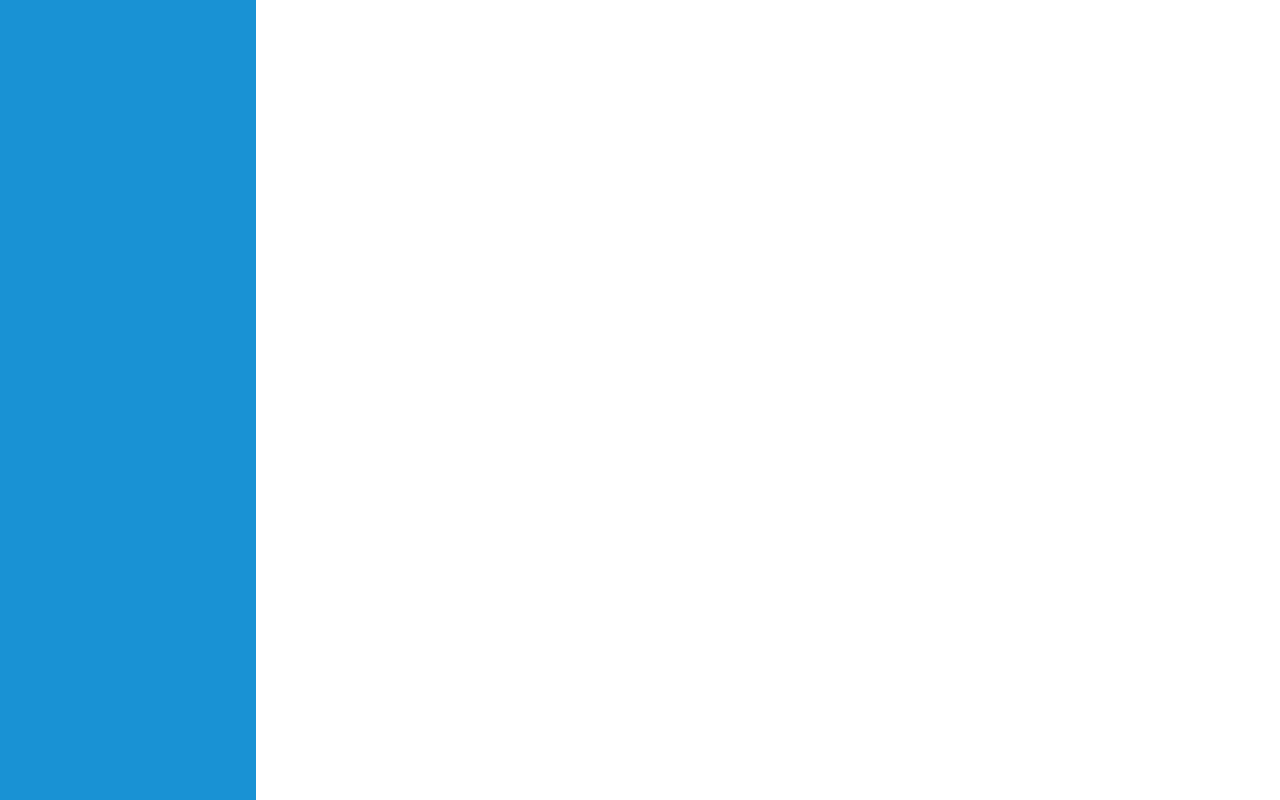
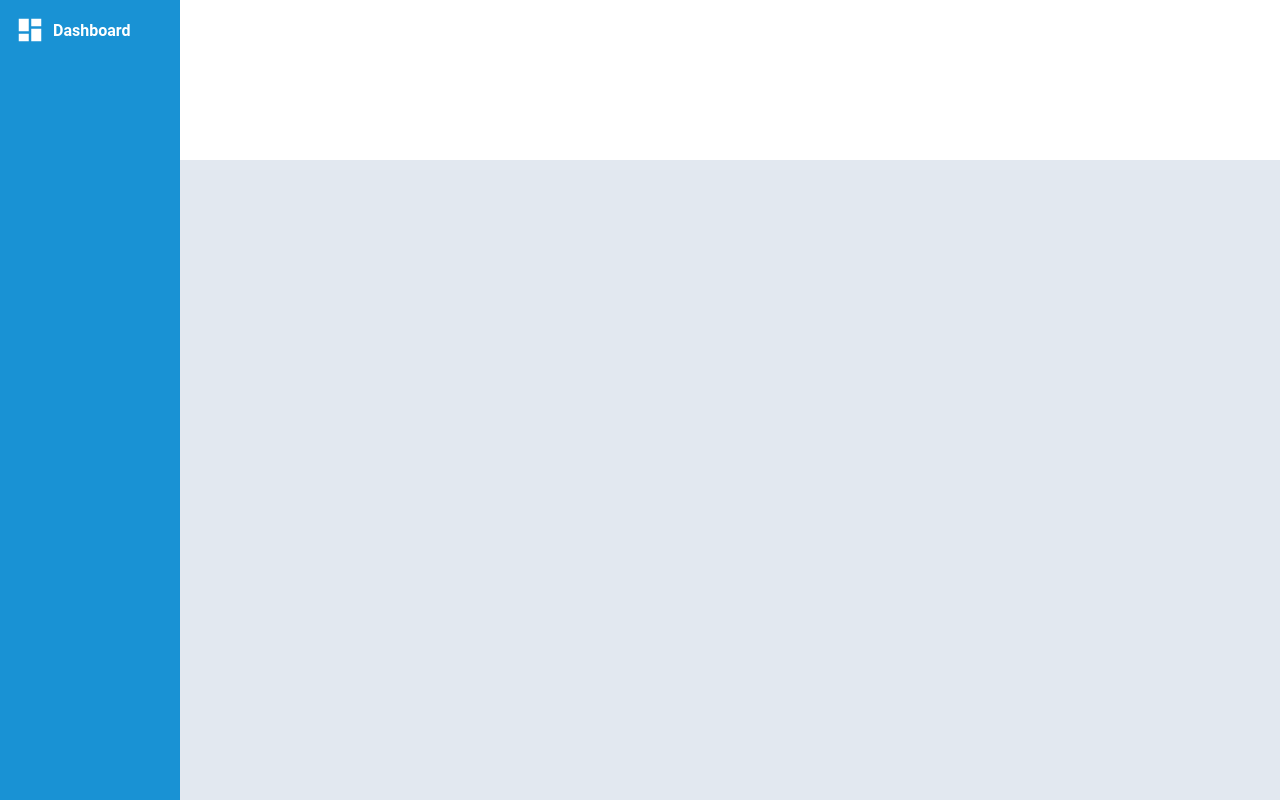
Before and after one commit to billyx86/admin-dashboard, a plain HTML site: page index.html in a window 1280 px wide. Drawn offline with Linux system fonts and the light colour scheme.

Commit message:
Add dashboard logo

```diff
--- a/index.html
+++ b/index.html
@@ -8,7 +8,12 @@
     <link rel="stylesheet" href="style.css">
 </head>
 <body>
-    <div class="sidebar"></div>
+    <div class="sidebar">
+        <div class="dashboard-logo">
+            <img src="assets/view-dashboard.svg" class="filter-white">Dashboard
+        </div>
+        <div></div>
+    </div>
     <div class="content-container">
         <div class="header"></div>
         <div class="main-content"></div>
--- a/style.css
+++ b/style.css
@@ -1,24 +1,54 @@
 * {
     margin: 0;
     padding: 0;
+    font-family: 'Roboto', sans-serif;
 }
 
 body {
     display: grid;
-    grid-template-columns: 1fr 4fr;
+    grid-template-columns: 180px 1fr;
     grid-template-rows: 1fr;
     height: 100vh;
     width: 100vw;
     overflow: hidden;
 }
 
+.filter-white {
+    filter: invert(98%) sepia(0%) saturate(0%) hue-rotate(38deg) brightness(103%) contrast(103%);
+}
+
+/* Sidebar */
+
 .sidebar {
     background-color: #1992D4;
     width: 100%;
     height: 100%;
+    display: grid;
+    grid-template-columns: 1fr;
+    grid-template-rows: auto auto 1fr;
+    overflow: auto;
 }
+
+.dashboard-logo {
+    color: white;
+    padding: 15px 20px 20px 15px;
+    display: flex;
+    align-items: center;
+    font-weight: bold;
+}
+
+.dashboard-logo img {
+    width: 30px;
+    padding-right: 8px;
+}
+
+/* Right side */
 
 .content-container {
     display: grid;
     grid-template-rows: 1fr 4fr;
 }
+
+.main-content {
+    background-color: #E2E8F0;
+}
```
Also changed, not shown: assets/view-dashboard.svg (added).
